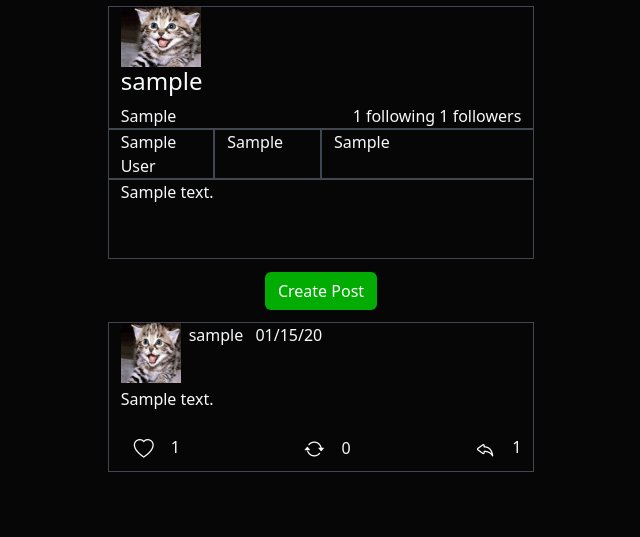
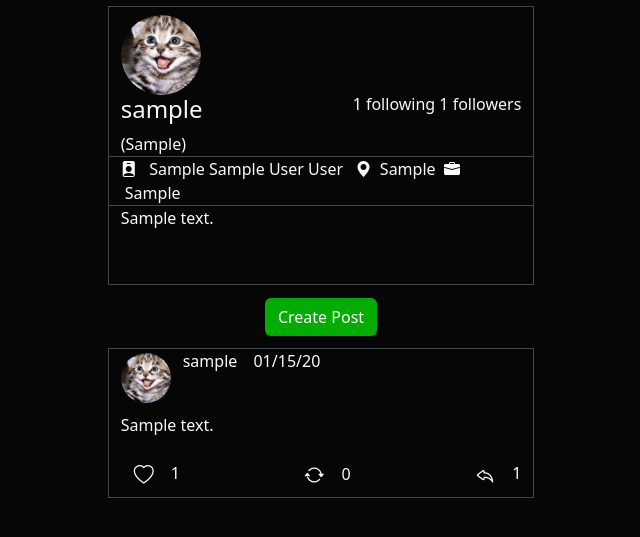
Before and after one commit to cosenzam/CSC400, a Flask app: a page that uses Templates/user.html in a window 1280 px wide. Shown: the part 57-594 px from the top of the page, without its empty margins (319-959 px from the left). Run offline with Flask 3, Linux system fonts and the light colour scheme; the visitor is signed in with stand-in values (Sample User, id 1); tables that the repository leaves empty hold one stand-in row (values such as "Sample post"); data that the repository does not hold is empty; some libraries are stand-ins or nearby versions.

Commit message:
boostrap icons user page, circular profile picure everywhere

```diff
--- a/Templates/index.html
+++ b/Templates/index.html
@@ -17,7 +17,9 @@
     {% set user_name = get_user(id = post.user_id).user_name %}
     <div id="{{post.id}}" class="row justify-content-center post">
         <span id="post-span" onclick="window.location='/post/{{post.id}}';" class="col-sm-4 border post-format" style="word-wrap: break-word">
-            <img src="/static/images/kitten.jpg" class="media-object" style="height:60px; width:60px; float:left">
+            <div class="ratio ratio-1x1 rounded-circle overflow-hidden" style="width: 50px; height: 50px; float: left; margin-top: 1%;">
+                <img class="img-cover" src="/static/images/kitten.jpg">
+            </div>
             <p style="text-align: left;">
                 <span id="name" onclick="window.location='/user/{{ user_name }}';event.stopPropagation();">{{ user_name }}</span>
                 <span id="date" class="tt" data-bs-placement="bottom" title="{{ to_date_and_time(post.timestamp) }}">{{postDateFormat(post, getPostRecency(post))}}</span>
--- a/Templates/user.html
+++ b/Templates/user.html
@@ -10,42 +10,47 @@
 {% endwith %}
 <div class="row justify-content-center">
     <div class="col-sm-4 media border profile-min-width">
-        <div class="align-self-center">
-            <img src="/static/images/kitten.jpg" class="media-object" style="width:80px">
         {% if "user" not in session %}
             <!-- for a non logged in user-->
             <!-- Onclick event for open alert-->
-                <a id="follow-{{dynamic_user}}" onclick="follow_alert()" class="btn button-color follow-btn">Follow</a>
+            <button id="follow-{{dynamic_user}}" onclick="follow_alert()" class="btn button-color follow-btn">Follow</button>
         {% else %}
             {% if session["user"] != dynamic_user and not is_following(current_user, user_profile) %}
-                    <a id="follow-{{dynamic_user}}" onclick="ajax_follow('{{dynamic_user}}')" class="btn button-color follow-btn">Follow</a>
+                <button id="follow-{{dynamic_user}}" onclick="ajax_follow('{{dynamic_user}}')" class="btn button-color follow-btn">Follow</button>
             {% elif session["user"] != dynamic_user and is_following(current_user, user_profile) %}
-                    <a id="follow-{{dynamic_user}}" onclick="ajax_follow('{{dynamic_user}}')" class="btn button-color follow-btn">Unfollow</a>
+                <button id="follow-{{dynamic_user}}" onclick="ajax_follow('{{dynamic_user}}')" class="btn button-color follow-btn">Unfollow</button>
             {% endif %}
+        {% endif %}
+        <div class="align-self-center" style="padding-top: 2%;">
+            <div class="ratio ratio-1x1 rounded-circle overflow-hidden" style="width: 80px; height: 80px;">
+                <img class="img-cover" src="/static/images/kitten.jpg">
+            </div>
+        </div>
 
-            {% endif %}
-        </div>
         <div class="media-body">
-            <h4 class="media-heading user-name">{{user_profile.user_name}}</h4>
+            <h4 class="media-heading user-name">{{user_profile.user_name}}
+                <span class="pronouns profile-info" style="float: right;">
+                    {{ following_count }} following {{ follower_count }} followers
+                </span>
+            </h4>
             <span class="pronouns">
-                {% if user_profile.pronouns != None %}{{user_profile.pronouns}}{% endif %}
-            </span>
-            <span class="pronouns" style="float: right;">
-                {{ following_count }} following {{ follower_count }} followers
+                ({% if user_profile.pronouns != None %}{{user_profile.pronouns}}{% endif %})
             </span>
         </div>
     </div>
 </div>
 <div class="row justify-content-center">
-    <span class="col-sm-1 profile-info border">
-        {% if user_profile.first_name != None %}{{user_profile.first_name}}{% endif %}
-        {% if user_profile.last_name != None %}{{user_profile.last_name}}{% endif %}
-    </span>
-    <span class="col-sm-1 profile-info border">
-        {% if user_profile.location != None %}{{user_profile.location}}{% endif %}
-    </span>
-    <span class="col-sm-2 profile-info border">
-        {% if user_profile.occupation != None %}{{user_profile.occupation}}{% endif %}
+    <span class="col-sm-4 profile-info border-start border-end">
+        {% if user_profile.first_name != None and user_profile.middle_name != None and user_profile.last_name != None %}
+        <span class="bi bi-person-badge-fill">
+            &nbsp;{% if user_profile.first_name != None %} {{user_profile.first_name}} {% endif %}
+            {% if user_profile.middle_name != None %} {{user_profile.middle_name}} {% endif %}
+            {% if user_profile.last_name != None %} {{user_profile.last_name}} {% endif %}
+            &nbsp;
+        <span>
+        {% endif %}
+        {% if user_profile.location != None %} <span class="bi bi-geo-alt-fill"> &nbsp;{{user_profile.location}}&nbsp;</span>{% endif %}
+        {% if user_profile.occupation != None %} <span class="bi bi-briefcase-fill"> &nbsp;{{user_profile.occupation}}</span>{% endif %}
     </span>
     <!--
     <span class="col-sm-1 profile-info border">
@@ -99,7 +104,9 @@
         {% set user_name = get_user(id = post.user_id).user_name %}
         <div id="{{post.id}}" class="row justify-content-center post">
             <span id="post-span" onclick="window.location='/post/{{post.id}}';" class="col-sm-4 border post-format" style="word-wrap: break-word">
-                <img src="/static/images/kitten.jpg" class="media-object" style="height:60px; width:60px; float:left">
+                <div class="ratio ratio-1x1 rounded-circle overflow-hidden" style="width: 50px; height: 50px; float: left; margin-top: 1%;">
+                    <img class="img-cover" src="/static/images/kitten.jpg">
+                </div>
                 <p style="text-align: left;">
                     <span id="name" onclick="window.location='/user/{{ user_name }}';event.stopPropagation();">{{ user_name }}</span>
                     <span id="date" class="tt" data-bs-placement="bottom" title="{{ to_date_and_time(post.timestamp) }}">{{postDateFormat(post, getPostRecency(post))}}</span>
--- a/static/css/stylesheet.css
+++ b/static/css/stylesheet.css
@@ -108,7 +108,7 @@
 }
 
 #name, #date{
-  padding-left: 2%;
+  margin-left: 3%;
 }
 
 #name:hover, #date:hover{
@@ -140,6 +140,7 @@ input, textarea{
 
 .follow-btn{
   float: right;
+  margin-top: 2%;
 }
 
 label {
```
Also changed, not shown: Templates/view_post.html (+6 -2 lines). Lines whose indentation alone changed are shown as unchanged.
